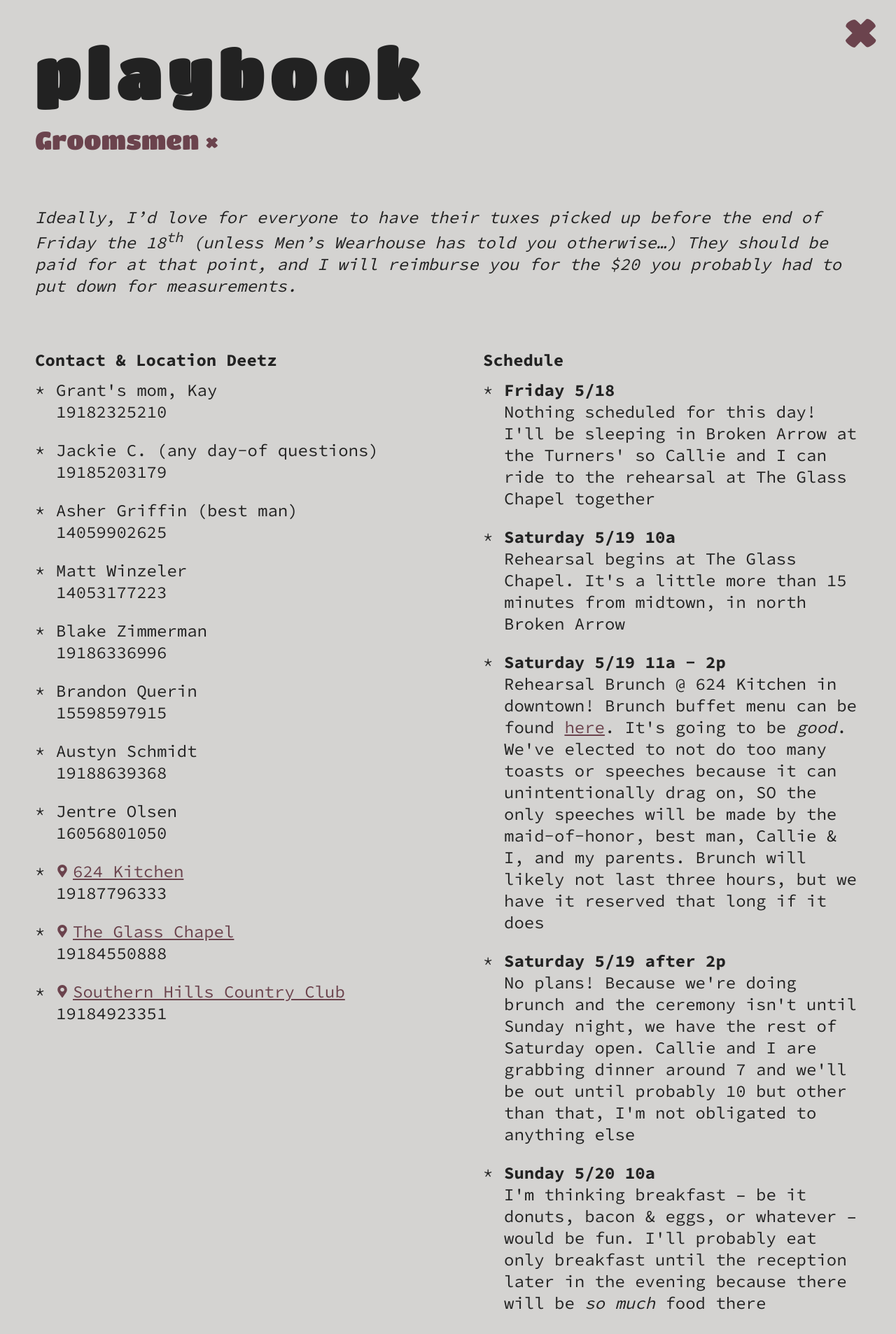
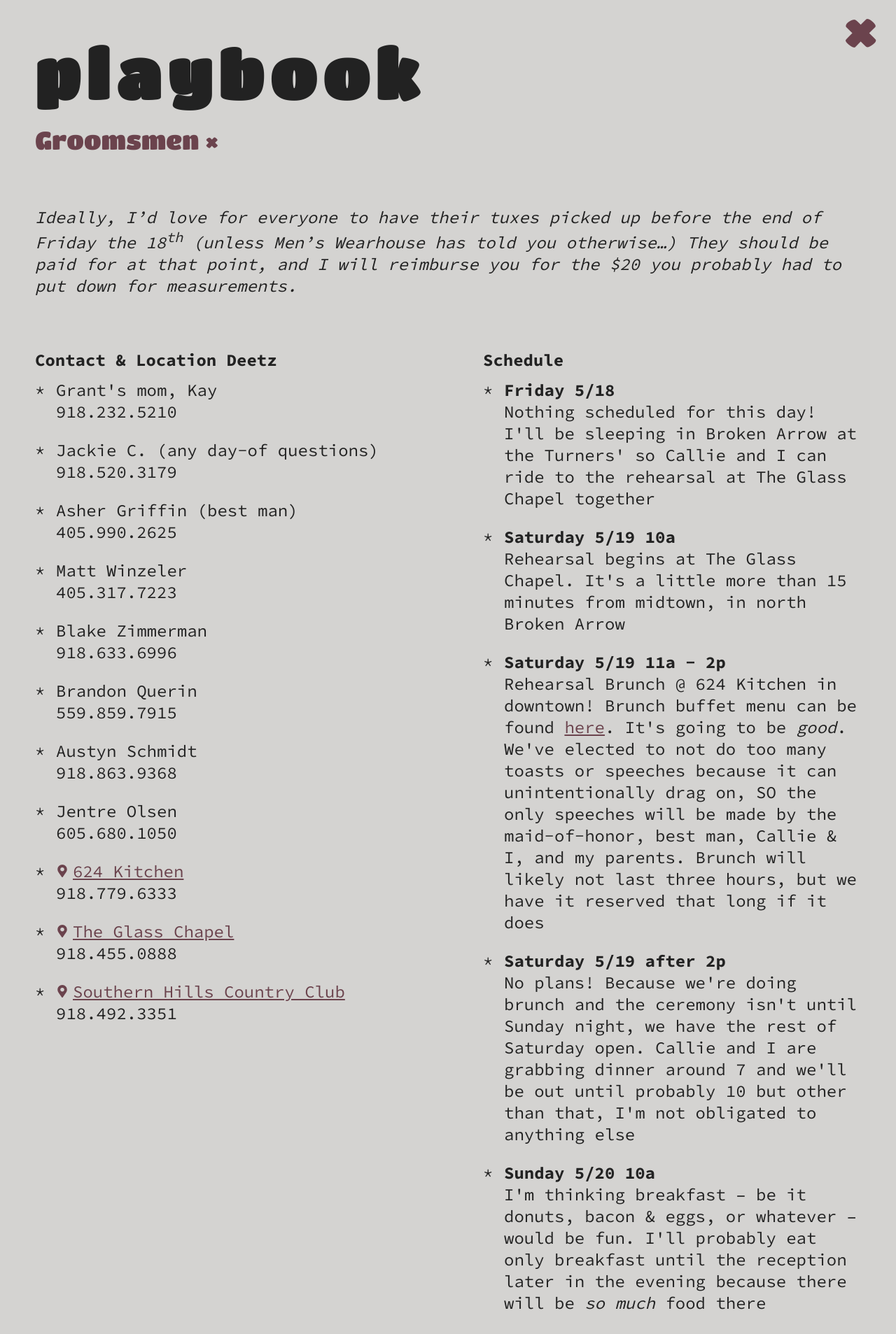
Before and after one commit to grantstandridge/grantstandridge.github.io, a Jekyll site: the page built from _buckets/groomsmen.markdown, in a window 1280 px wide. Shown: the top 1907 px of the page at 70% size. Built offline with Jekyll 4.4.1, drawn with Linux system fonts in a browser that asks for light colours.

Commit message:
Updated Groomsmen and 1 other file

```diff
--- a/_buckets/groomsmen.markdown
+++ b/_buckets/groomsmen.markdown
@@ -5,30 +5,32 @@
   Column 1:
     Heading: Contact & Location Deetz
     List:
-    - Grant's mom, Kay<br>1918&zwnj;2325210
-    - Jackie C. (any day-of questions)<br>1918&zwnj;5203179
-    - Asher Griffin (best man)<br>1405&zwnj;9902625
-    - Matt Winzeler<br>14053177223
-    - Blake Zimmerman<br>19186336996
-    - Brandon Querin<br>15598597915
-    - Austyn Schmidt<br>19188639368
-    - Jentre Olsen<br>16056801050
+    - Grant's mom, Kay<br><a href='tel:+19182325210'>918.232.5210</a>
+    - Jackie C. (any day-of questions)<br><a href='tel:+19185203179'>918.520.3179</a>
+    - Asher Griffin (best man)<br><a href='tel:+14059902625'>405.990.2625</a>
+    - Matt Winzeler<br><a href='tel:+14053177223'>405.317.7223</a>
+    - Blake Zimmerman<br><a href='tel:+19186336996'>918.633.6996</a>
+    - Brandon Querin<br><a href='tel:+15598597915'>559.859.7915</a>
+    - Austyn Schmidt<br><a href='tel:+19188639368'>918.863.9368
+    - Jentre Olsen<br><a href='tel:+16056801050'>605.680.1050</a></a>
     - <svg xmlns="http://www.w3.org/2000/svg" viewBox="0 0 384 512"><path d="M172.268
       501.67C26.97 291.031 0 269.413 0 192 0 85.961 85.961 0 192 0s192 85.961 192
       192c0 77.413-26.97 99.031-172.268 309.67-9.535 13.774-29.93 13.773-39.464 0zM192
       272c44.183 0 80-35.817 80-80s-35.817-80-80-80-80 35.817-80 80 35.817 80 80 80z"/></svg><a
-      href='https://goo.gl/maps/JojmvNgWkB92' target='_blank'>624 Kitchen</a><br>19187796333
+      href='https://goo.gl/maps/JojmvNgWkB92' target='_blank'>624 Kitchen</a><br><a
+      href='tel:+19187796333'>918.779.6333</a>
     - <svg xmlns="http://www.w3.org/2000/svg" viewBox="0 0 384 512"><path d="M172.268
       501.67C26.97 291.031 0 269.413 0 192 0 85.961 85.961 0 192 0s192 85.961 192
       192c0 77.413-26.97 99.031-172.268 309.67-9.535 13.774-29.93 13.773-39.464 0zM192
       272c44.183 0 80-35.817 80-80s-35.817-80-80-80-80 35.817-80 80 35.817 80 80 80z"/></svg><a
-      href='https://goo.gl/maps/H4DySjUc8zN2' target='_blank'>The Glass Chapel</a><br>19184550888
+      href='https://goo.gl/maps/H4DySjUc8zN2' target='_blank'>The Glass Chapel</a><br><a
+      href='tel:+19184550888'>918.455.0888</a>
     - <svg xmlns="http://www.w3.org/2000/svg" viewBox="0 0 384 512"><path d="M172.268
       501.67C26.97 291.031 0 269.413 0 192 0 85.961 85.961 0 192 0s192 85.961 192
       192c0 77.413-26.97 99.031-172.268 309.67-9.535 13.774-29.93 13.773-39.464 0zM192
       272c44.183 0 80-35.817 80-80s-35.817-80-80-80-80 35.817-80 80 35.817 80 80 80z"/></svg><a
       href='https://goo.gl/maps/2aEL8C9W7Dn target='_blank'>Southern Hills Country
-      Club</a><br>19184923351
+      Club</a><br><a href='tel:+19184923351'>918.492.3351</a>
   Column 2:
     Heading: Schedule
     List:
--- a/css/main.scss
+++ b/css/main.scss
@@ -8,14 +8,6 @@
         "sass-mixins"
 ;
 
-a[href^="x-apple-data-detectors:"] {
-    color: inherit !important;
-    text-decoration: none !important;
-    font-size: inherit !important;
-    font-family: inherit !important;
-    font-weight: inherit !important;
-    line-height: inherit !important;
-}
 *, *:before, *:after {
     box-sizing: border-box;
 }
@@ -243,6 +235,10 @@
             margin-top: .5em;
         }
     }
+    .items li a[href^='tel'] {
+	text-decoration: none !important;
+	color: #222 !important;
+    }
     .items {
 	svg:first-child {
 	    width: .75em;
```
